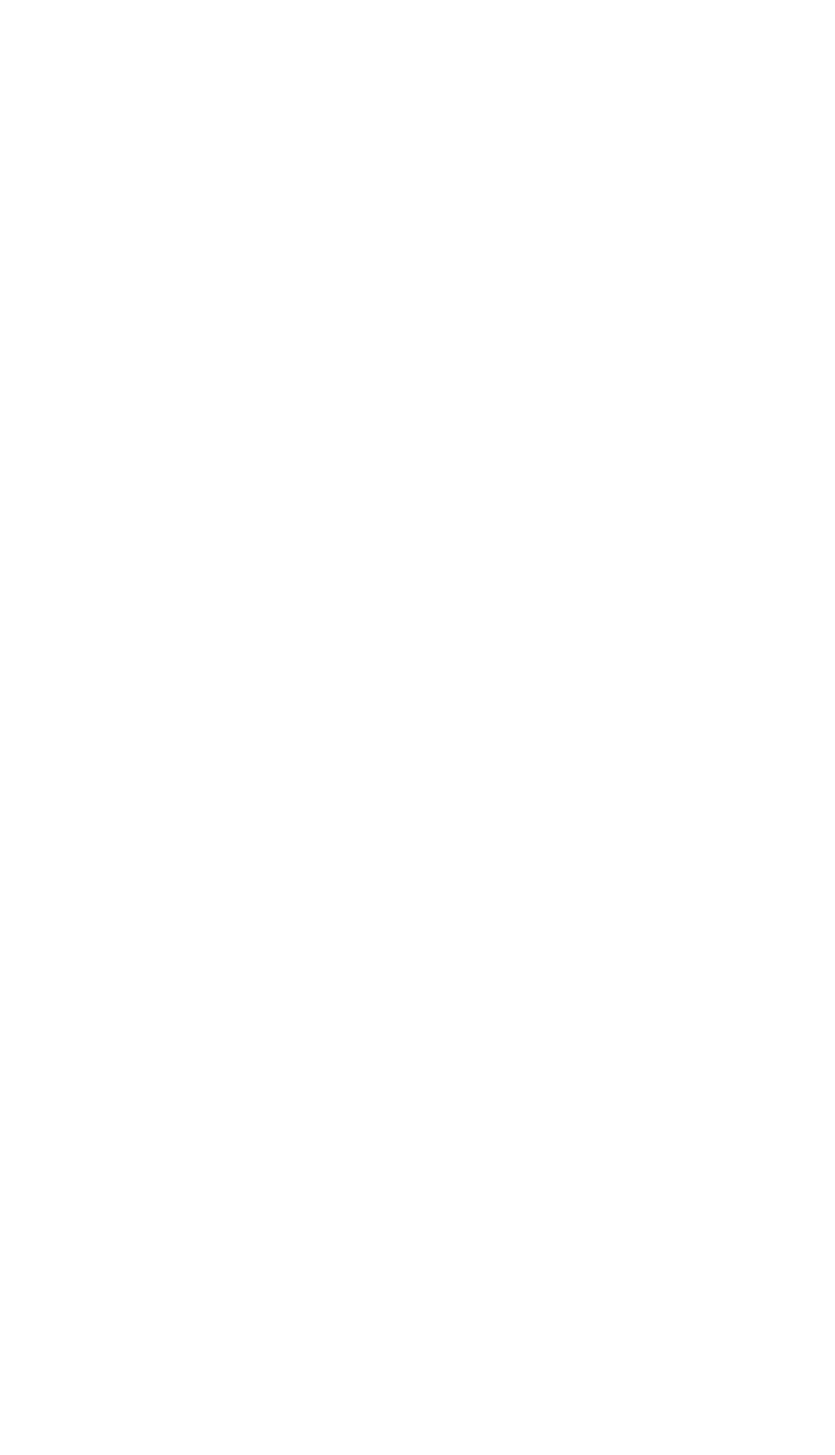
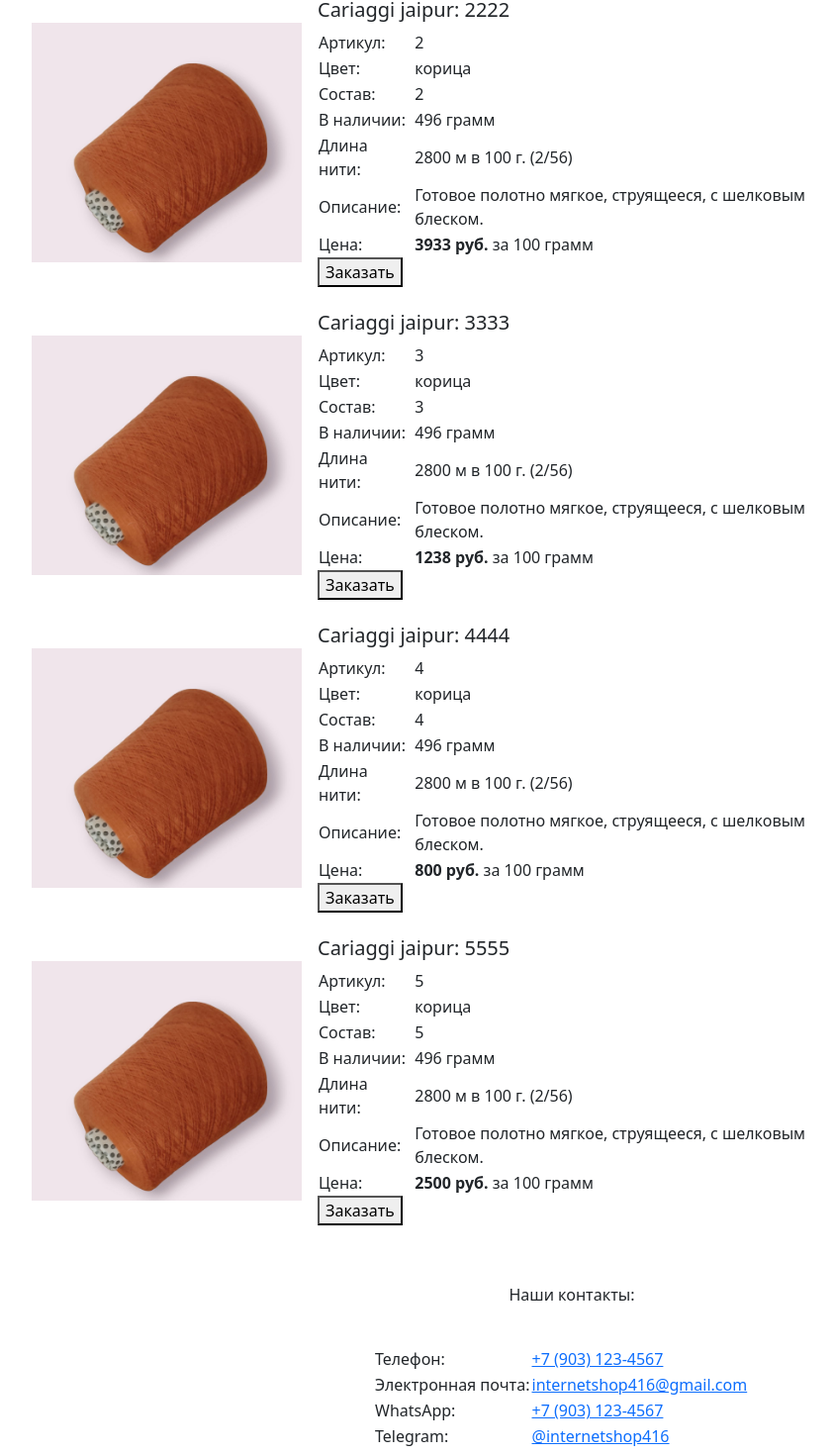
Before and after one commit to internetshop416/internet_shop, a Vue app: page / in a window 1280 px wide. Shown: the part 474-1944 px from the top of the page at 99% size, without its empty margins (62-906 px from the left). Before the commit the page ends 800 px from the top, so only its background shows below. Built offline with nearby package versions, Linux system fonts and the light colour scheme; no server answers.

Commit message:
Added database + basic UX

```diff
--- a/data/database.json
+++ b/data/database.json
@@ -10,7 +10,7 @@
             "ingredients": "70 гребенной кашемир + 30 шелк.",
             "length": "2800 м в 100 г. (2/56)",
             "description": "Готовое полотно мягкое, струящееся, с шелковым блеском.",
-            "image": "1.jpg"
+            "image": "images/1.jpg"
         },
         {
             "id": 2,
@@ -22,7 +22,7 @@
             "ingredients": "70 гребенной кашемир + 30 шелк.",
             "length": "2800 м в 100 г. (2/56)",
             "description": "Готовое полотно мягкое, струящееся, с шелковым блеском.",
-            "image": "1.jpg"
+            "image": "images/1.jpg"
         },
         {
             "id": 3,
@@ -34,7 +34,7 @@
             "ingredients": "70 гребенной кашемир + 30 шелк.",
             "length": "2800 м в 100 г. (2/56)",
             "description": "Готовое полотно мягкое, струящееся, с шелковым блеском.",
-            "image": "1.jpg"
+            "image": "images/1.jpg"
         },
         {
             "id": 4,
@@ -46,7 +46,7 @@
             "ingredients": "70 гребенной кашемир + 30 шелк.",
             "length": "2800 м в 100 г. (2/56)",
             "description": "Готовое полотно мягкое, струящееся, с шелковым блеском.",
-            "image": "1.jpg"
+            "image": "images/1.jpg"
         },
         {
             "id": 5,
@@ -58,7 +58,7 @@
             "ingredients": "70 гребенной кашемир + 30 шелк.",
             "length": "2800 м в 100 г. (2/56)",
             "description": "Готовое полотно мягкое, струящееся, с шелковым блеском.",
-            "image": "1.jpg"
+            "image": "images/1.jpg"
         }
     ]
 }
--- a/src/App.vue
+++ b/src/App.vue
@@ -1,8 +1,39 @@
 <template>
   <div id="app">
-    <h1 class="fw-bold ms-2">Бобинки-пушинки</h1>
+    <header>
+      <h1 class="fw-bold ms-2">Бобинки-пушинки</h1>
+    </header>
     <!-- <price-slider :maximal.sync="maximal"></price-slider> -->
-    <product-list :products="products" :maximal="maximal"></product-list>
+    <!-- <product-list :products="products" :maximal="maximal"></product-list> -->
+
+    <product-list :products="database.products" :maximal="maximal"></product-list>
+
+    <footer>
+      <div class="contacts">
+        <p class="contacts-header">Наши контакты:</p>
+        <br>
+        <table>
+          <tbody>
+            <tr>
+              <td>Телефон:</td>
+              <td><a href="tel:79031234567">+7 (903) 123-4567</a></td>
+            </tr>
+            <tr>
+              <td>Электронная почта:</td>
+              <td><a href="mailto:internetshop416@gmail.com">internetshop416@gmail.com</a></td>
+            </tr>
+            <tr>
+              <td>WhatsApp:</td>
+              <td><a href="tel:79031234567">+7 (903) 123-4567</a></td>
+            </tr>
+            <tr>
+              <td>Telegram:</td>
+              <td><a href="telegram:internetshop416">@internetshop416</a></td>
+            </tr>
+          </tbody>
+        </table>
+      </div>
+    </footer>
   </div>
 </template>
 
@@ -10,11 +41,12 @@
 import PriceSlider from "./components/PriceSlider.vue";
 import ProductList from "./components/ProductList.vue";
 import json from '../data/database.json'
+
 export default {
   name: "App",
   data: function () {
     return {
-      maximal: 30,
+      maximal: 0,
       products: [],
       database: json
     };
@@ -24,11 +56,26 @@
     PriceSlider,
   },
   mounted: function () {
-    fetch("https://hplussport.com/api/products/order/price")
-      .then((res) => res.json())
-      .then((save) => {
-        this.products = save;
-      });
   },
 };
 </script>
+
+<style>
+  header {
+    margin: 50px;
+    text-align: center;
+  }
+
+  footer {
+    margin: 50px;
+  }
+
+  .contacts-header {
+    text-align: center;
+  }
+
+  .contacts {
+    width: 400px;
+    margin: auto;
+  }
+</style>
--- a/src/components/ProductList.vue
+++ b/src/components/ProductList.vue
@@ -2,20 +2,45 @@
   <div id="productList" class="container">
     <div
       class="container d-flex align-items-center gap-2 mt-2"
-      v-for="(item, index) in showItem"
+      v-for="(item, index) in filteredItems"
       :key="index"
     >
       <img :src="item.image" class="img-fluid col-md-3 col-sm-3" />
       <div class="col-md-9 p-2 w-50 col-sm-8">
-        <h5>
-          {{ item.name }}
-        </h5>
-        <p>
-          {{ item.description }}
-        </p>
-        <b>
-          {{ item.price }}
-        </b>
+        <h5>{{ item.name }}</h5>
+        <table>
+          <tbody>
+            <tr>
+              <td>Артикул:</td>
+              <td>{{ item.id }}</td>
+            </tr>
+            <tr>
+              <td>Цвет:</td>
+              <td>{{ item.color }}</td>
+            </tr>
+            <tr>
+              <td>Состав:</td>
+              <td>{{ item.id }}</td>
+            </tr>
+            <tr>
+              <td>В наличии:</td>
+              <td>{{ item.available }} грамм</td>
+            </tr>
+            <tr>
+              <td>Длина нити:</td>
+              <td>{{ item.length }}</td>
+            </tr>
+            <tr>
+              <td>Описание:</td>
+              <td>{{ item.description }}</td>
+            </tr>
+            <tr>
+              <td>Цена:</td>
+              <td><strong>{{ item.price }} руб.</strong> за {{ item.weight_for_price }} грамм</td>
+            </tr>
+          </tbody>
+        </table>
+        <button>Заказать</button>
       </div>
     </div>
   </div>
@@ -26,10 +51,10 @@
   name: "product-list",
   props: ["products", "maximal"],
   computed: {
-    showItem: function () {
-      let max = this.maximal;
+    filteredItems: function () {
+      const max_price = this.maximal;
       return this.products.filter(function (item) {
-        return item.price <= max;
+        return max_price <= 0 || item.price <= max_price;
       });
     },
   },
```
Also changed, not shown: public/images/1.jpg (renamed from data/1.jpg).
